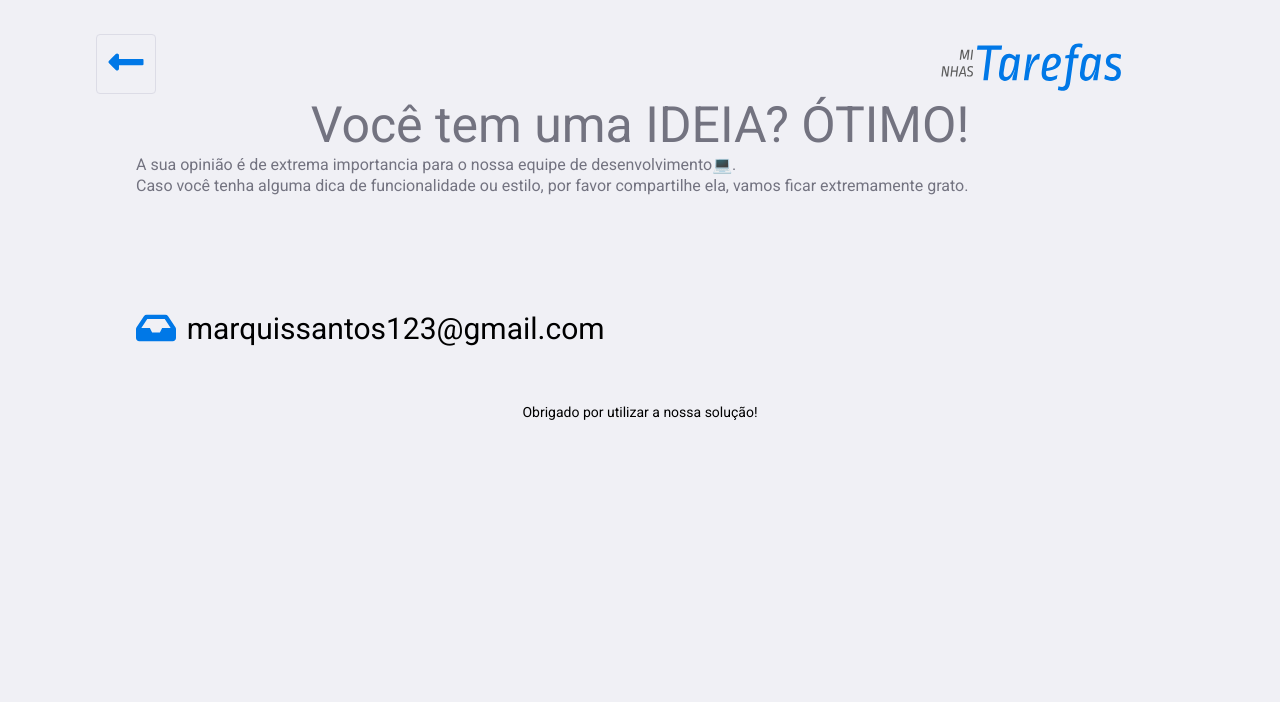
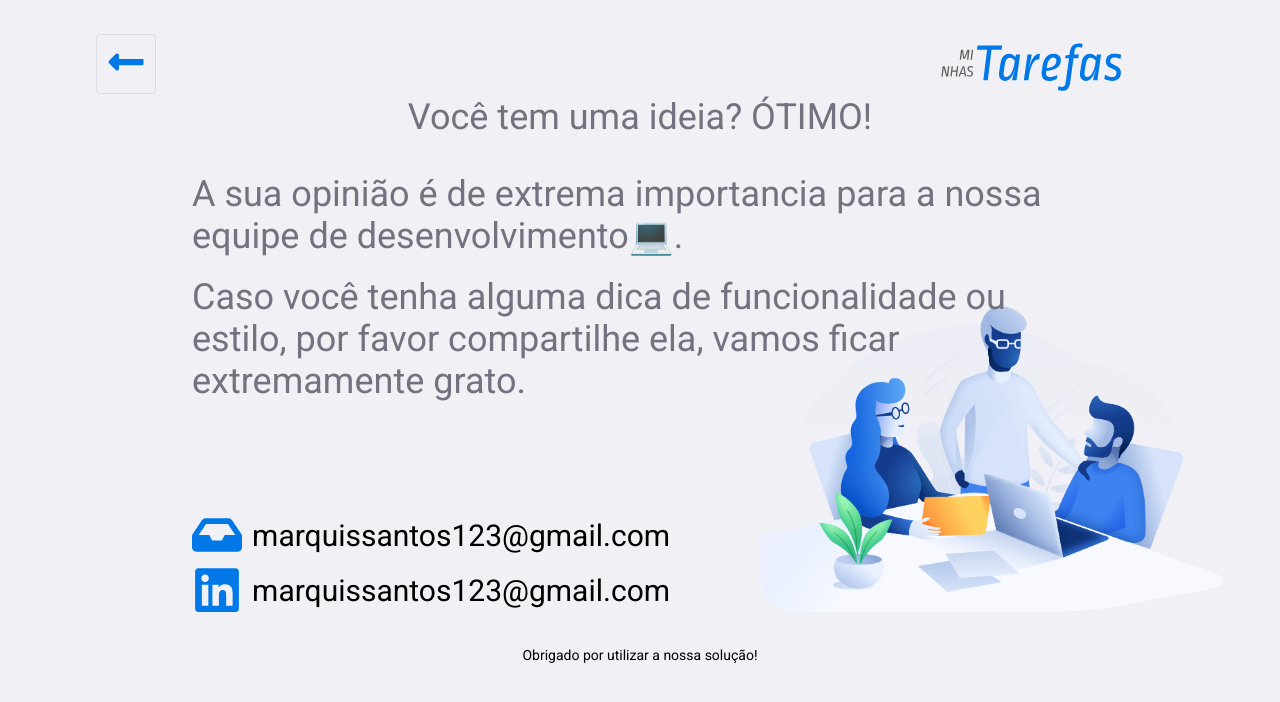
Before and after one commit to MarquisAlexander/controle-tarefa, a React (Create React App) app in the folder frontend/: page /suport in a window 1280 px wide. Shown: the top 702 px of the page. Built offline with nearby package versions, Linux system fonts and the light colour scheme.

Commit message:
Aprimorando a tela sobre a equipe e finalizando algumas configurações de layout

```diff
--- a/frontend/src/pages/Profile/index.js
+++ b/frontend/src/pages/Profile/index.js
@@ -99,13 +99,12 @@ export default function Profile() {
                 </li>
                 ))}
             </ul>
-            <div className="suportButton">
-                    <button onClick={handleBackProfile} type="buttonSuport">
+        </div>
+        <div className="suportButton">
+                    <button onClick={handleBackProfile}>
                     <FaInbox size={30} color="#0078E7" /> <p>Entre em contato com a nossa equipe</p>
                 </button>
         </div>
-        </div>
-
 </>
     );
 }
--- a/frontend/src/pages/Profile/styles.css
+++ b/frontend/src/pages/Profile/styles.css
@@ -5,8 +5,7 @@
     border-radius: 4px;
     border: 10px solid #dcdce6;
     position:absolute;
-    margin: 50px 0px ;
-    justify-content: space-between;
+    margin: 50px 9% ;
 }
 
 .suportButton button p {
@@ -17,6 +16,7 @@
 .profile-container {
     width: 100%;
     max-width: 1180px;
+    min-height: 480px;
     padding: 0 30px;
     margin: 32px auto;
 }
--- a/frontend/src/pages/Suport/index.js
+++ b/frontend/src/pages/Suport/index.js
@@ -3,9 +3,10 @@ import { useHistory } from 'react-router-dom';
 
 import './styles.css'
 
-import { FaLongArrowAltLeft, FaInbox } from 'react-icons/fa';
+import { FaLongArrowAltLeft, FaInbox, FaLinkedin } from 'react-icons/fa';
 
 import logoImg from '../../assets/logo.svg';
+import illustration from '../../assets/illustration.png';
 
 export default function Suport() {
 
@@ -27,9 +28,9 @@ export default function Suport() {
                 <img src={logoImg} alt="minhas tarefas" />
             </header>
         <div className="text-title">
-                    Você tem uma IDEIA? ÓTIMO!
+                    Você tem uma ideia? ÓTIMO!
         </div>
-                <p>A sua opinião é de extrema importancia para o nossa equipe
+                <p>A sua opinião é de extrema importancia para a nossa equipe
                    de desenvolvimento💻.
                 </p>
                 <p>
@@ -38,14 +39,19 @@ export default function Suport() {
                 </p>
 
                     <div className="email">
-                        <FaInbox size={40} color="#0078e7" />
+                        <FaInbox size={50} color="#0078e7" />
                         <text>marquissantos123@gmail.com</text>
                     </div>
+                    <div className="linkedin">
+                        <FaLinkedin size={50} color="#0078e7" />
+                        <text>marquissantos123@gmail.com</text>
+                    </div>
+
+
+        </div>
                 <div className="endpag">
                 Obrigado por utilizar a nossa solução!
                 </div>
-
-        </div>
         </>
     )
 }
--- a/frontend/src/pages/Suport/styles.css
+++ b/frontend/src/pages/Suport/styles.css
@@ -1,5 +1,17 @@
+.teste{
+overflow:hidden;
+width:200px;
+float:left;
+float:right;
+margin-bottom: 50px;
+}
+
 .profile-container-suport {
-    width: 100%;
+    background-image: url("../../assets/illustration.png");
+    background-size: 40%;
+    background-repeat: no-repeat;
+    background-position-x: right;
+    background-position-y: bottom;
     max-width: 1180px;
     padding: 0 30px;
     margin: 32px auto;
@@ -74,11 +86,11 @@
     opacity: 0.6;
 }
 
-.profile-container-suport .endpag {
+.endpag {
     display:flex;
     justify-content:center;
     align-items:center;
-    margin-top: 5%;
+    margin-top: auto;
 }
 
 .profile-container-suport ul li button + button:hover {
@@ -86,8 +98,15 @@
 }
 
 .profile-container-suport .email {
-    margin-left: 5%;
-    margin-top: 10%;
+    margin-left: 10%;
+    margin-top: 12%;
+    display: flex;
+    align-items: center;
+    margin-bottom: 5px;
+}
+
+.profile-container-suport .linkedin {
+    margin-left: 10%;
     display: flex;
     align-items: center;
     margin-bottom: 5px;
@@ -99,11 +118,19 @@
 }
 
 .profile-container-suport  p {
-    margin-left: 5%;
+    height: 100px;
+    width: 80%;
+    margin-top: 35px;
+    margin-left: 10%;
     margin-right: 10px;
     color: #737380;
-    line-height: 21px;
-    font-size: 16px;
+    font-size: 36px;
+}
+
+.profile-container-suport  p + p {
+
+    margin-top: 3px;
+
 }
 
 .text-title {
@@ -111,5 +138,5 @@
     justify-content:center;
     align-items:center;
     color: #737380;
-    font-size: 50px;
+    font-size: 36px;
 }
```
Also changed, not shown: frontend/src/assets/illustration.png (added).
